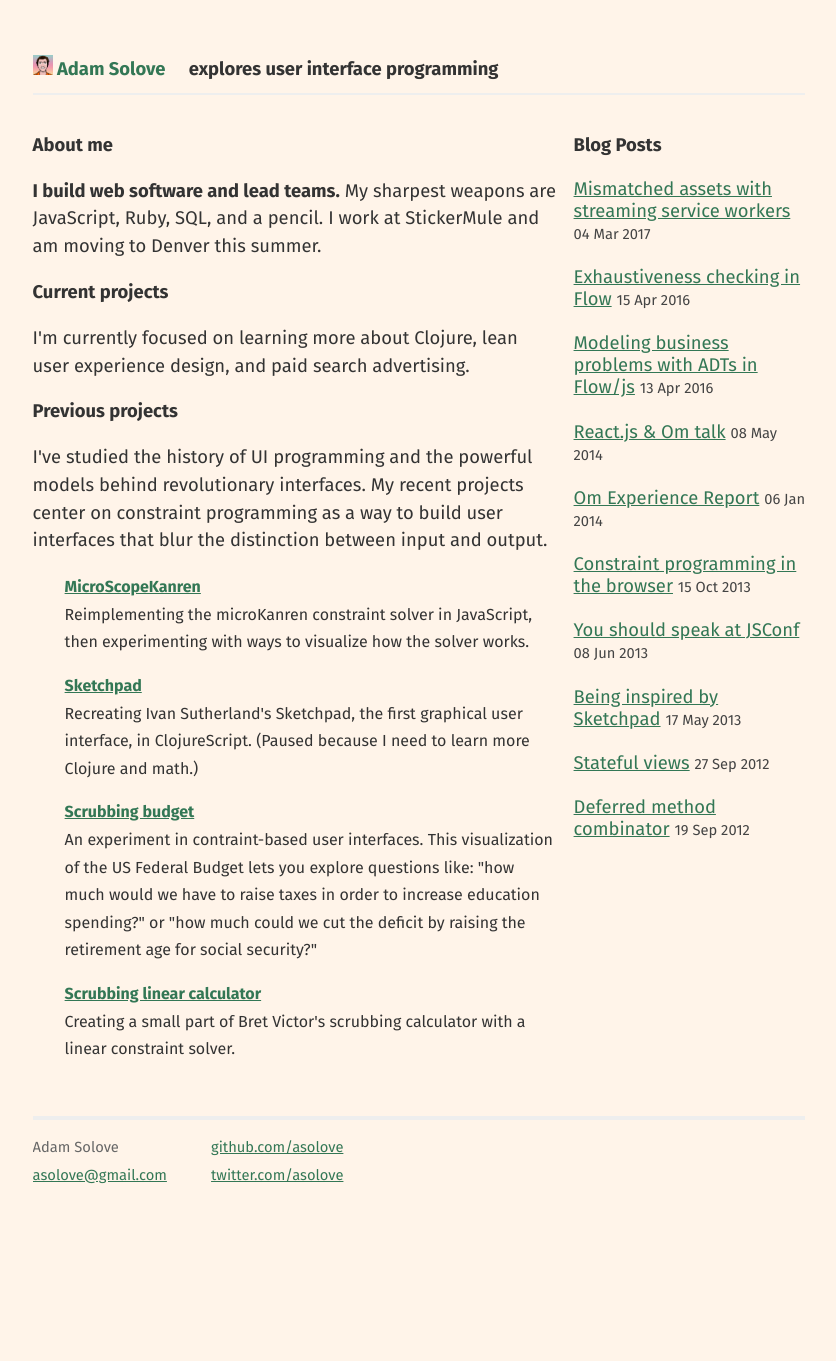
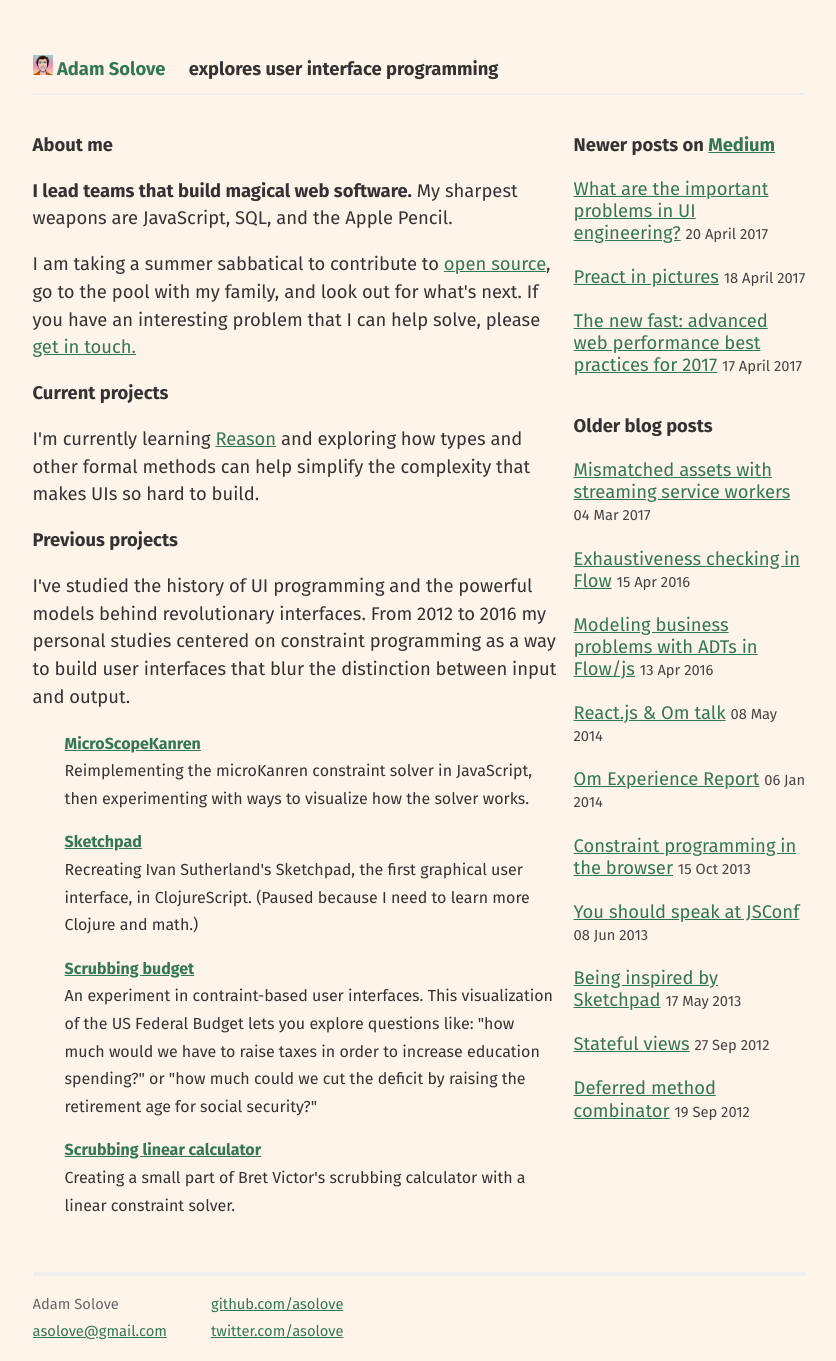
Before and after one commit to asolove/asolove.github.io, a Jekyll site: the page built from index.html, in a window 1280 px wide. Shown: the whole page, without its empty margins (221-1057 px from the left). Built offline with Jekyll 4.4.1, drawn with Linux system fonts in a browser that asks for light colours; before the commit the page ends 1204 px from its top, so only the background shows below that.

Commit message:
Updates
- New job status
- New side projects
- Link to newer Medium posts
- Switched to Apple Pencil.

```diff
--- a/index.html
+++ b/index.html
@@ -7,16 +7,17 @@ title: "Adam Solove: Document Function Model"
 
 <h3>About me</h3>
 
-<p><strong>I build web software and lead teams.</strong> My sharpest weapons are
-JavaScript, Ruby, SQL, and a pencil. I work at StickerMule and am moving to Denver this summer.</p>
+<p><strong>I lead teams that build magical web software.</strong> My sharpest weapons are
+  JavaScript, SQL, and the Apple Pencil.</p>
+<p>I am taking a summer sabbatical to contribute to <a href="https://github.com/asolove">open source</a>, go to the pool with my family, and look out for what's next. If you have an interesting problem that I can help solve, please <a href="mailto:asolove@gmail.com">get in touch.</a></p>
 
 <h3>Current projects</h3>
 
-<p>I'm currently focused on learning more about Clojure, lean user experience design, and paid search advertising.</p>
+  <p>I'm currently learning <a href="http://facebook.github.io/reason/">Reason</a> and exploring how types and other formal methods can help simplify the complexity that makes UIs so hard to build.</p>
 
 <h3>Previous projects</h3>
 
-<p>I've studied the history of UI programming and the powerful models behind revolutionary interfaces. My recent projects center on constraint programming as a way to build user interfaces that blur the distinction between input and output.</p>
+<p>I've studied the history of UI programming and the powerful models behind revolutionary interfaces. From 2012 to 2016 my personal studies centered on constraint programming as a way to build user interfaces that blur the distinction between input and output.</p>
 
 <dl class="current-projects">
   <dt><a href="https://github.com/asolove/microScopeKanren">MicroScopeKanren</a></dt>
@@ -34,7 +35,14 @@ JavaScript, Ruby, SQL, and a pencil. I work at StickerMule and am moving to Denv
 </div>
 
 <div class="col-right">
-  <h1>Blog Posts</h1>
+  <h1>Newer posts on <a href="https://medium.com/@asolove">Medium</a></h1>
+  <ul class="posts">
+    <li><a href="https://medium.com/@asolove/what-are-the-important-problems-in-ui-engineering-8b7f8b305611">What are the important problems in UI engineering?</a> <span>20 April 2017</span></li>
+    <li><a href="https://medium.com/@asolove/preact-in-pictures-2007ebbae54c">Preact in pictures</a> <span>18 April 2017</span></li>
+    <li><a href="https://medium.com/@asolove/the-new-fast-advanced-web-performance-best-practices-for-2017-28d1684414e0">The new fast: advanced web performance best practices for 2017</a> <span>17 April 2017</span></li>
+  </ul>
+
+  <h1>Older blog posts</h1>
   <ul class="posts">
     {% for post in site.posts %}
       <li><a href="{{ post.url }}">{{ post.title }}</a> <span>{{ post.date | date_to_string }}</span></li>
```
